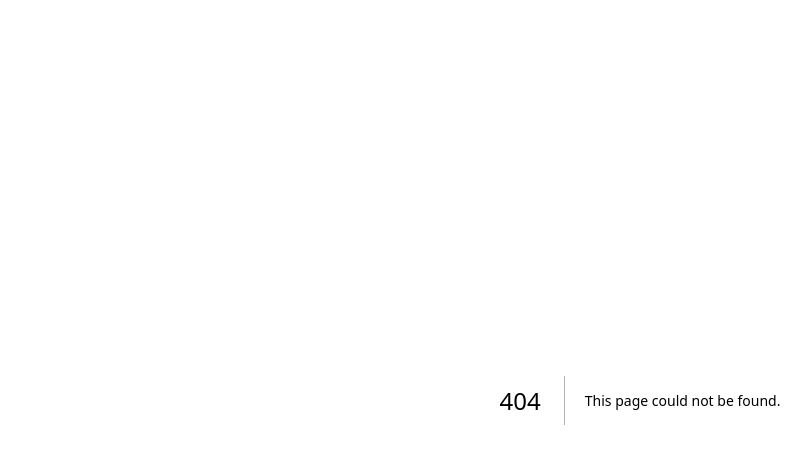
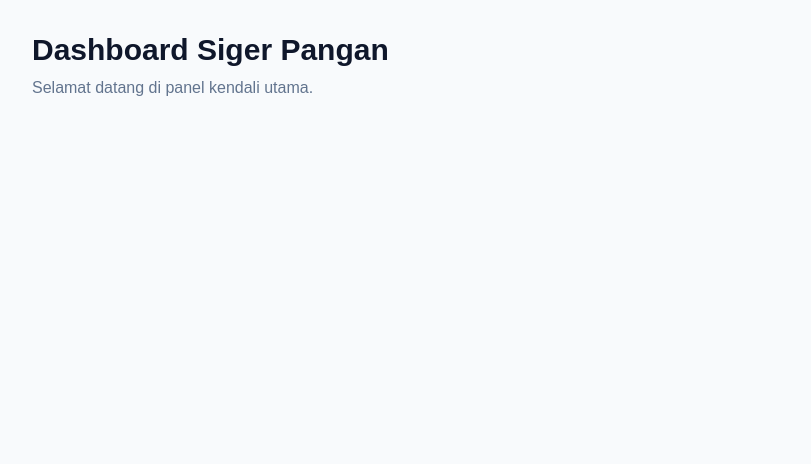
Before and after one commit to patpaw111/Siger-Pangan, a Next.js app in the folder apps/web-cms/: page /dashboard in a window 1280 px wide. Before the commit this address had no page. Shown: the top 464 px of the page, without its empty margins (0-811 px from the left). Built offline with nearby package versions, Linux system fonts and the light colour scheme.

Commit message:
feat(web-cms): initialize dashboard page layout

```diff
--- /dev/null
+++ b/apps/web-cms/src/app/dashboard/page.tsx
@@ -0,0 +1,12 @@
+'use client';
+
+import React from 'react';
+
+export default function DashboardPage() {
+  return (
+    <div className="min-h-screen bg-slate-50 p-8">
+      <h1 className="text-3xl font-bold text-slate-900">Dashboard Siger Pangan</h1>
+      <p className="text-slate-500 mt-2">Selamat datang di panel kendali utama.</p>
+    </div>
+  );
+}
```
